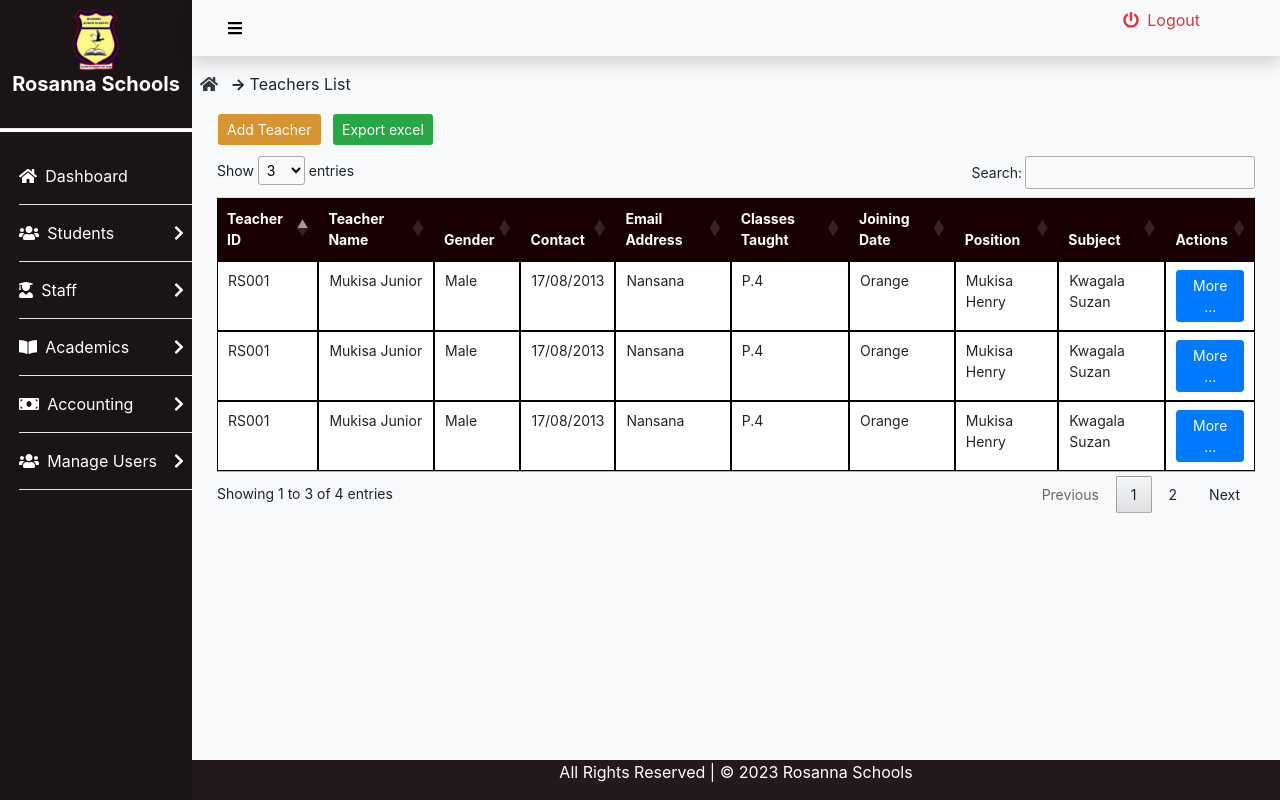
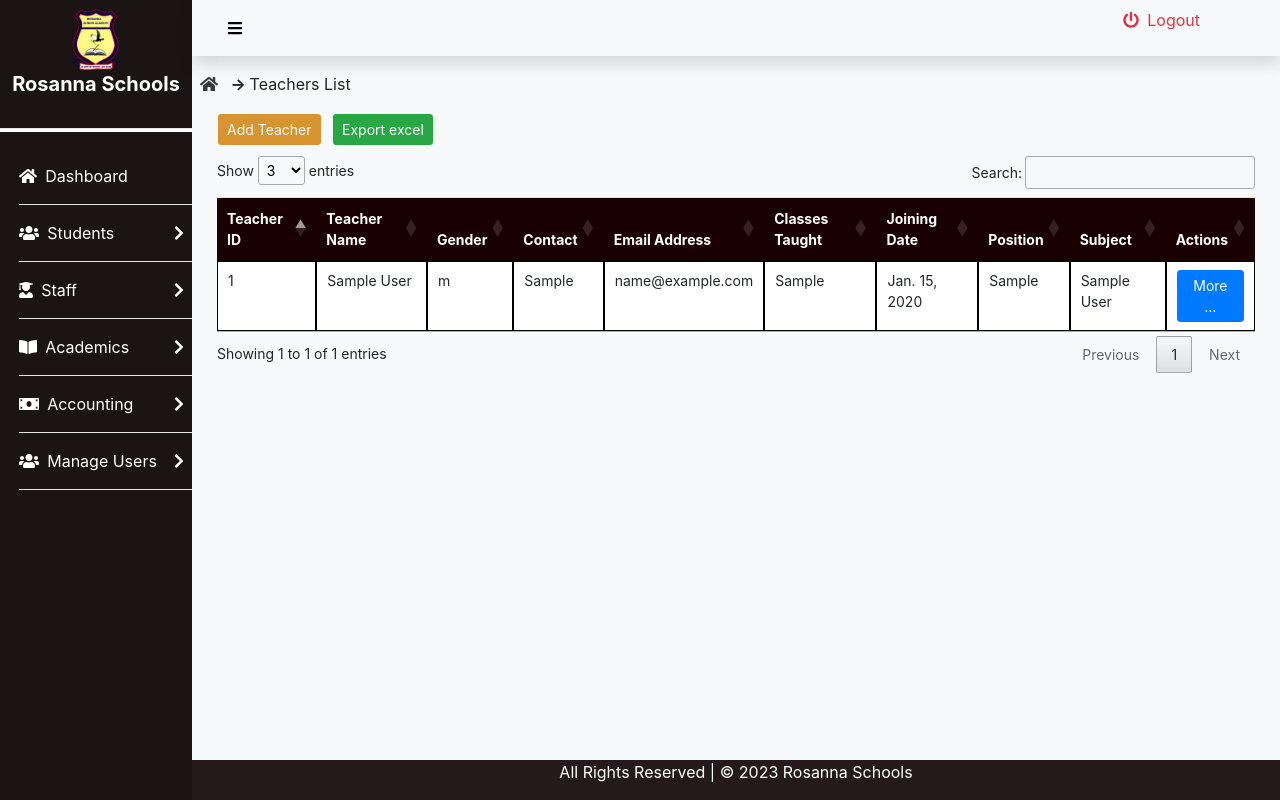
Before and after one commit to megateams/rosanna, a Django app: page /teacherlist/ in a window 1280 px wide. Run offline with Django 4.2, Linux system fonts and the light colour scheme; tables that the repository leaves empty hold one stand-in row (values such as "Sample post"); some libraries are stand-ins or nearby versions.

Commit message:
worked on teacher add

```diff
--- a/frontend/templates/frontend/staff/teacherList.html
+++ b/frontend/templates/frontend/staff/teacherList.html
@@ -28,64 +28,23 @@
                 </tr>
             </thead>
             <tbody>
+                {% for teacher in teachers %}
                 <tr>
-                    <td>RS001</td>
-                    <td>Mukisa Junior</td>
-                    <td>Male</td>
-                    <td>17/08/2013</td>
-                    <td>Nansana</td>
-                    <td>P.4</td>
-                    <td>Orange</td>
-                    <td>Mukisa Henry</td>
-                    <td>Kwagala Suzan</td>
+                    <td>{{teacher.teacherid}}</td>
+                    <td>{{teacher.teachernames}}</td>
+                    <td>{{teacher.gender}}</td>
+                    <td>{{teacher.contact}}</td>
+                    <td>{{teacher.email}}</td>
+                    <td>{{teacher.classes}}</td>
+                    <td>{{teacher.joiningdate}}</td>
+                    <td>{{teacher.position}}</td>
+                    <td>{{teacher.subject}}</td>
                     <td>
                         <a href="" id="RS001" class="btn btn-sm btn-primary more">More ...</a>
 
                     </td>
                 </tr>
-                <tr>
-                    <td>RS001</td>
-                    <td>Mukisa Junior</td>
-                    <td>Male</td>
-                    <td>17/08/2013</td>
-                    <td>Nansana</td>
-                    <td>P.4</td>
-                    <td>Orange</td>
-                    <td>Mukisa Henry</td>
-                    <td>Kwagala Suzan</td>
-                    <td>
-                        <a href="" id="RS001" class="btn btn-sm btn-primary more">More ...</a>
-                    </td>
-                </tr>
-                <tr>
-                    <td>RS001</td>
-                    <td>Mukisa Junior</td>
-                    <td>Male</td>
-                    <td>17/08/2013</td>
-                    <td>Nansana</td>
-                    <td>P.4</td>
-                    <td>Orange</td>
-                    <td>Mukisa Henry</td>
-                    <td>Kwagala Suzan</td>
-                    <td>
-                        <a href="" id="RS001" class="btn btn-sm btn-primary more">More ...</a>
-                    </td>
-                </tr>
-                <tr>
-                    <td>RS001</td>
-                    <td>Mukisa Junior</td>
-                    <td>Male</td>
-                    <td>17/08/2013</td>
-                    <td>Nansana</td>
-                    <td>P.4</td>
-                    <td>Orange</td>
-                    <td>Mukisa Henry</td>
-                    <td>Kwagala Suzan</td>
-                    <td>
-                        <a href="" id="RS001" class="btn btn-sm btn-primary more">More ...</a>
-                    </td>
-                </tr>
-
+                {% endfor %}
             </tbody>
         </table>
     </div>
--- a/frontend/urls.py
+++ b/frontend/urls.py
@@ -21,6 +21,7 @@ urlpatterns = [
     # path('addstudent/', views.studentsAdd, name="Add Students"),
     path('addteacher/', views.teacherAdd, name="Add Teacher"),
     path('teacherlist/', views.teacherList, name="Teachers List"),
+    path('addteacher/submit/', views.teachers, name="Teachers"),
 
     path('addusers/', views.addUsers, name="Add User"),
     path('userslist/', views.usersList, name="View List"),
--- a/frontend/views.py
+++ b/frontend/views.py
@@ -73,7 +73,8 @@ def teacherAdd(request):
     return render(request,'frontend/staff/teacherAdd.html')
 
 def teacherList(request):
-    return render(request,'frontend/staff/teacherList.html')
+    teachers = Teachers.objects.all()
+    return render(request,'frontend/staff/teacherList.html', {'teachers': teachers})
 # teachers views
 
 # users views
@@ -297,11 +298,11 @@ def teachers(request):
             username = username ,
             password = password
         )
-        supportStaffReg.save()
-        messages.success(request, f" Your data, {fullname} has been successfully added!")
+        Teachers.save()
+        messages.success(request, "Teacher has been successfully added!")
 
         # Redirect to the registration page for support staff after successful data addition
-        return redirect('AddSupportstaff')
+        return redirect('Add Teacher')
 
 def supportstaffList(request):
     # Retrieve all support staff data from the database
```
Also changed, not shown: frontend/templates/frontend/staff/teacherAdd.html (+18 -2 lines).
